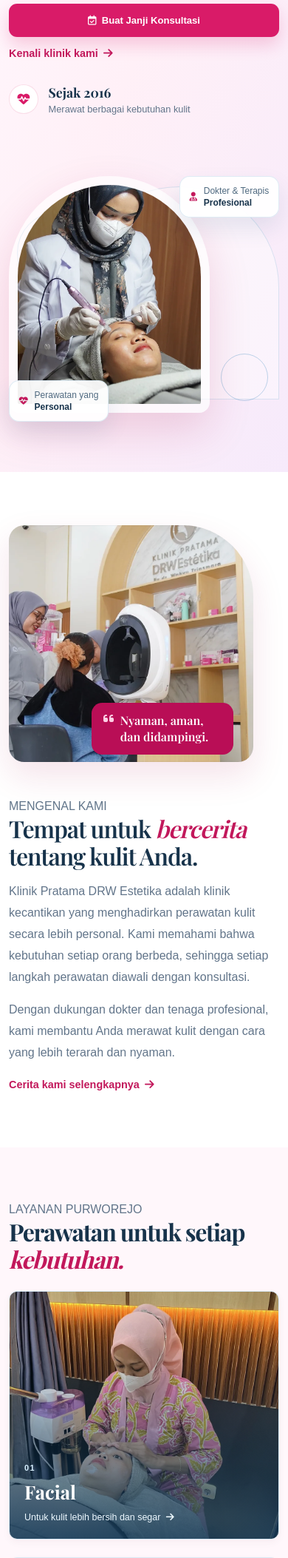
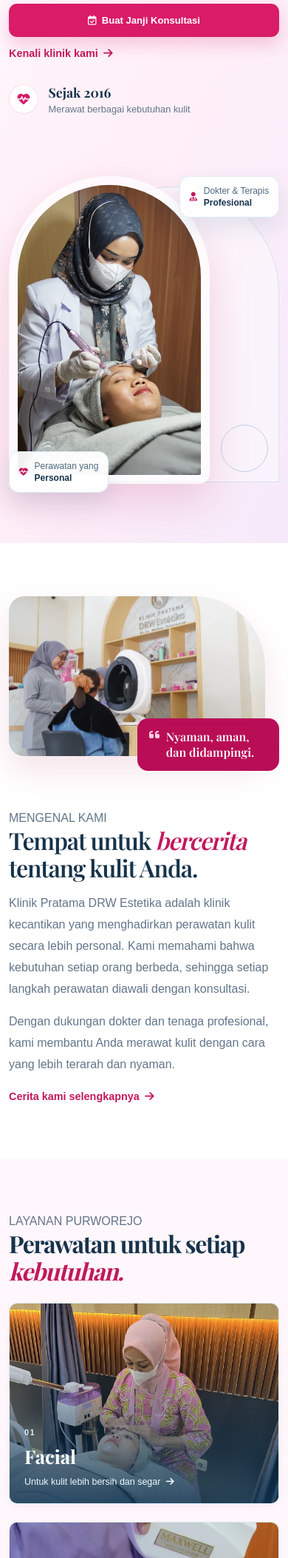
Before and after one commit to mkwcorp88/klinik_kecantikan, a PHP site: page / in a window 390 px wide. Shown: the part 517-2623 px from the top of the page at 74% size. Run offline with PHP 8.4, Linux system fonts and the light colour scheme; some libraries are stand-ins or nearby versions.

Commit message:
fix: show clinic photos with representative crops

```diff
--- a/css/site.css
+++ b/css/site.css
@@ -153,31 +153,30 @@
 
 .drw-inner-hero-art img {
     border: 0.75rem solid rgba(255, 255, 255, 0.62);
-    border-radius: 12rem 12rem 1.5rem 1.5rem;
+    border-radius: 5rem 5rem 1.5rem 1.5rem;
     box-shadow: 0 1.5rem 3.5rem rgba(27, 82, 126, 0.18);
-    height: 20rem;
+    height: 18rem;
     object-fit: cover;
     position: relative;
-    width: min(100%, 18rem);
+    width: min(100%, 24rem);
     z-index: 1;
 }
 
-.drw-inner-hero-art img.drw-photo-about,
-.drw-image-main.drw-photo-about {
-    object-position: 35% center;
+.drw-inner-hero-art img.drw-photo-about {
+    object-position: 30% center;
 }
 
 .drw-inner-hero-art img.drw-photo-clinic {
-    object-position: 67% center;
+    object-position: center;
 }
 
 .drw-inner-hero-art img.drw-photo-consultation {
-    object-position: 62% center;
+    object-position: 46% center;
 }
 
 .drw-inner-hero-art img.drw-photo-facial,
 .drw-services .drw-service-card > img.drw-photo-facial {
-    object-position: 57% center;
+    object-position: 55% center;
 }
 
 .drw-inner-hero-art::before,
@@ -245,8 +244,8 @@
 .drw-content-photo {
     border-radius: 1.3rem;
     box-shadow: 0 1.3rem 3rem rgba(27, 82, 126, 0.12);
-    min-height: 25rem;
-    object-fit: cover;
+    display: block;
+    height: auto;
     width: 100%;
 }
 
@@ -784,8 +783,8 @@
     }
 
     .drw-inner-hero-art img {
-        height: 16rem;
-        width: 14rem;
+        height: 15rem;
+        width: min(100%, 20rem);
     }
 
     .drw-inner-hero-art::before {
@@ -982,7 +981,7 @@
     align-items: center;
     display: flex;
     justify-content: center;
-    min-height: 28rem;
+    min-height: 32rem;
     position: relative;
 }
 
@@ -990,11 +989,11 @@
     border: 0.8rem solid rgba(255, 255, 255, 0.64);
     border-radius: 14rem 14rem 1.5rem 1.5rem;
     box-shadow: 0 1.5rem 3.5rem rgba(170, 22, 83, 0.17);
-    height: 26rem;
+    height: 30rem;
     object-fit: cover;
-    object-position: center 46%;
+    object-position: center 16%;
     position: relative;
-    width: min(100%, 23rem);
+    width: min(100%, 20rem);
     z-index: 2;
 }
 
@@ -1002,11 +1001,11 @@
     background: rgba(255, 255, 255, 0.42);
     border: 1px solid rgba(41, 123, 180, 0.16);
     border-radius: 14rem 14rem 0 0;
-    height: 24rem;
+    height: 28rem;
     position: absolute;
     right: 3%;
     top: 1.9rem;
-    width: 23rem;
+    width: 22rem;
 }
 
 .drw-floating-card {
@@ -1123,16 +1122,20 @@
 }
 
 .drw-image-collage {
-    min-height: 25rem;
+    min-height: 22rem;
     position: relative;
 }
 
 .drw-image-main {
     border-radius: 1.3rem 6rem 1.3rem 1.3rem;
     box-shadow: 0 1.2rem 2.8rem rgba(170, 22, 83, 0.12);
-    height: 25rem;
+    height: 20rem;
     object-fit: cover;
-    width: min(100%, 24rem);
+    width: min(100%, 27rem);
+}
+
+.drw-image-main.drw-photo-about {
+    object-position: 30% center;
 }
 
 .drw-image-note {
@@ -1174,7 +1177,7 @@
 .drw-services .drw-service-card {
     color: #fff;
     display: block;
-    height: 21rem;
+    height: 17rem;
     overflow: hidden;
     position: relative;
     text-decoration: none;
@@ -1188,7 +1191,7 @@
 }
 
 .drw-services .drw-service-card > img.drw-photo-skinbooster {
-    object-position: 63% center;
+    object-position: 38% center;
 }
 
 .drw-services .drw-service-card > img.drw-photo-doctor {
@@ -1410,18 +1413,18 @@
     }
 
     .drw-hero-visual {
-        min-height: 22rem;
+        min-height: 28rem;
     }
 
     .drw-hero-visual img {
-        height: 20rem;
+        height: 26rem;
         width: 17rem;
     }
 
     .drw-arch-shape {
-        height: 18rem;
+        height: 25rem;
         right: 0;
-        width: 17rem;
+        width: 18rem;
     }
 
     .drw-card-top {
@@ -1434,17 +1437,19 @@
     }
 
     .drw-image-collage {
-        min-height: 20rem;
+        min-height: 15rem;
     }
 
     .drw-image-main {
-        height: 20rem;
-        width: calc(100% - 2.2rem);
+        height: 13.5rem;
+        width: calc(100% - 1.2rem);
     }
 
     .drw-image-note {
-        bottom: 0.6rem;
-        left: 7rem;
+        bottom: 0.25rem;
+        left: auto;
+        right: 0;
+        width: min(12rem, 72%);
     }
 
     .drw-cta-card {
--- a/partials/site_header.php
+++ b/partials/site_header.php
@@ -27,7 +27,7 @@ $navItems = [
     <link rel="stylesheet" href="https://cdnjs.cloudflare.com/ajax/libs/font-awesome/6.5.2/css/all.min.css">
     <link rel="stylesheet" href="css/style.css?v=3">
     <link rel="stylesheet" href="css/home.css?v=4">
-    <link rel="stylesheet" href="css/site.css?v=9">
+    <link rel="stylesheet" href="css/site.css?v=10">
     <?php foreach ($pageStyles as $pageStyle): ?>
         <link rel="stylesheet" href="<?= htmlspecialchars((string) $pageStyle, ENT_QUOTES, 'UTF-8') ?>">
     <?php endforeach; ?>
```
